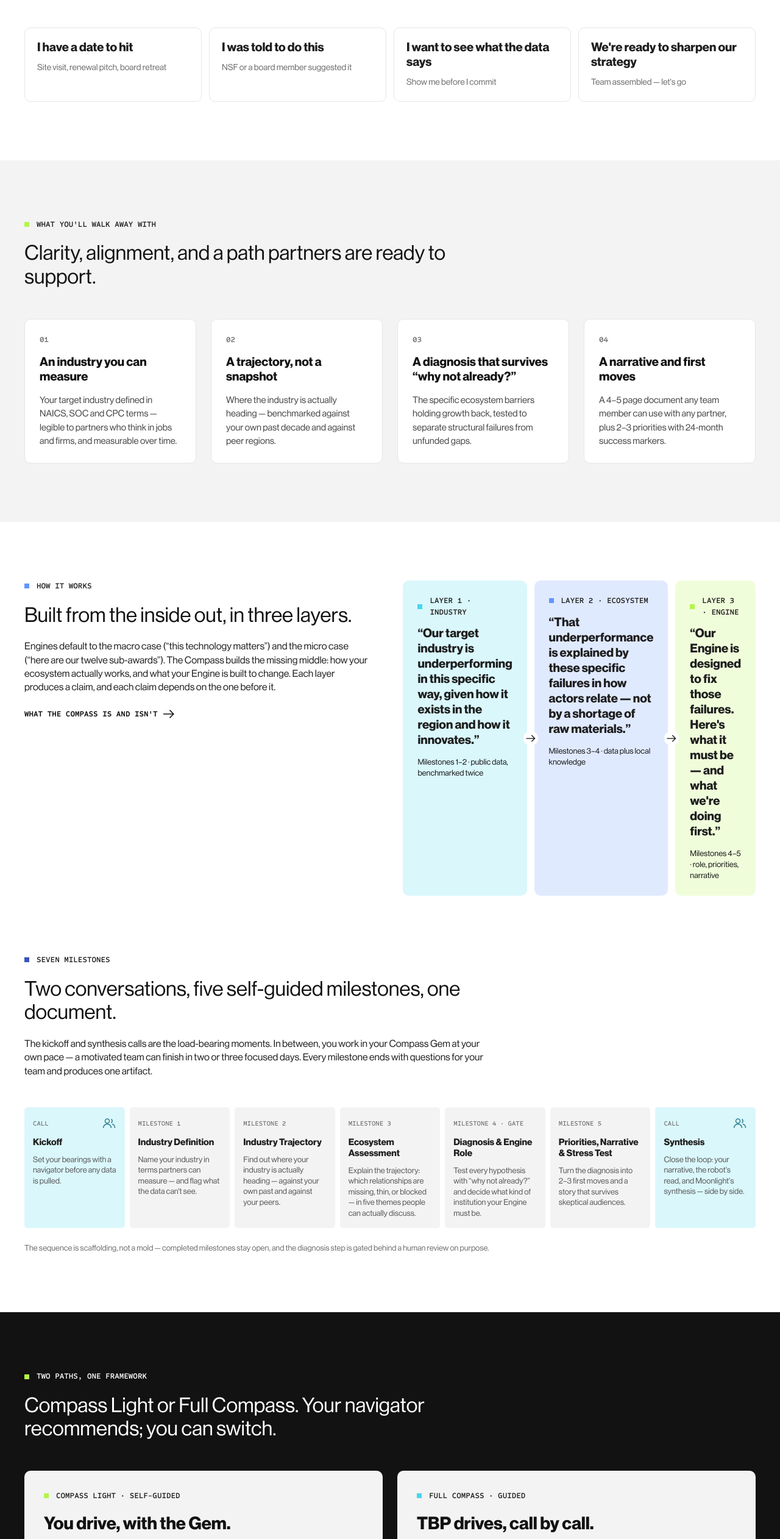
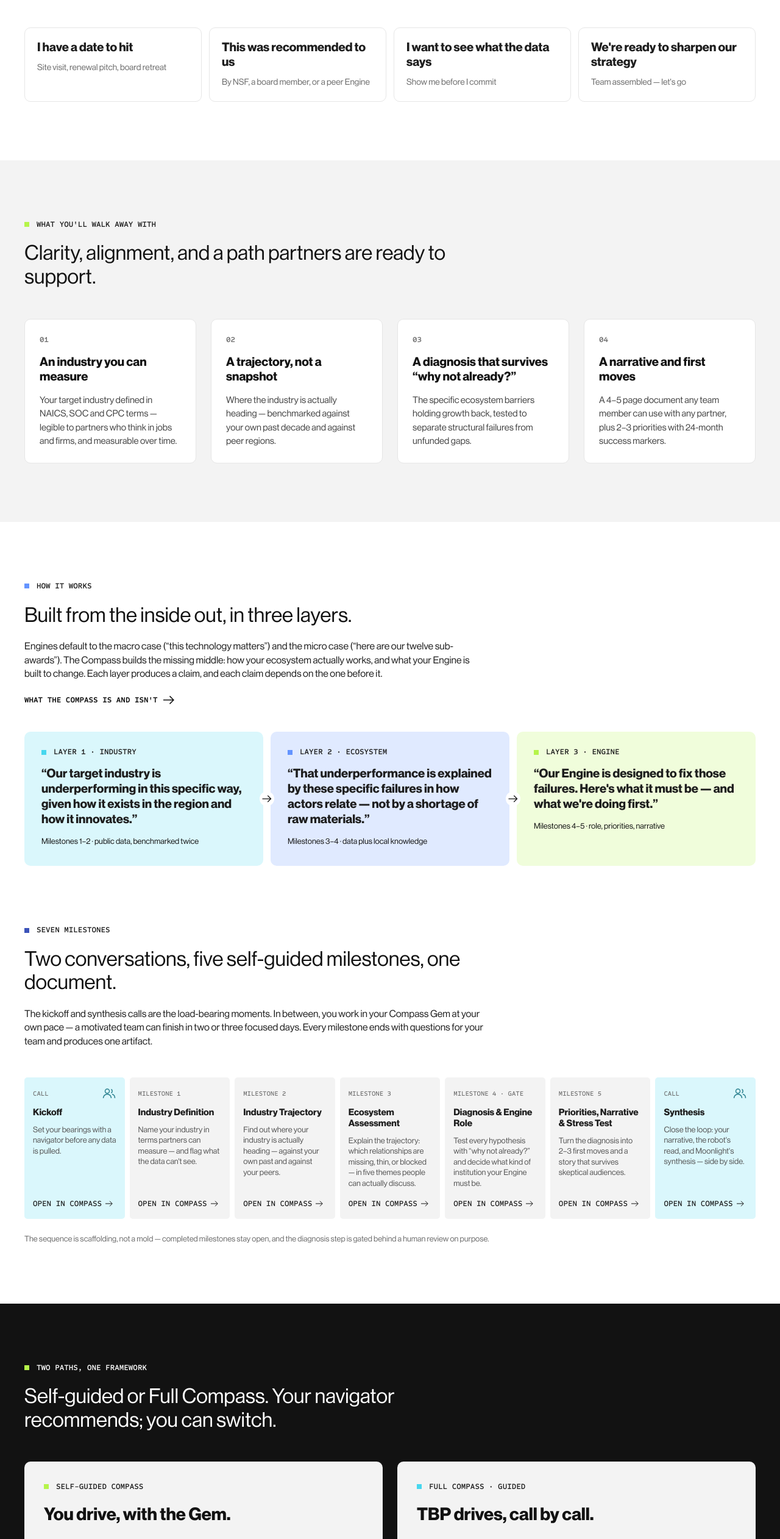
Before and after one commit to uxhawk/the-builder-platform, a React (Vite) app: page / in a window 1280 px wide. Shown: the part 1018-3542 px from the top of the page at 61% size. Built offline with nearby package versions, Linux system fonts and the light colour scheme.

Commit message:
update timelines

```diff
--- a/src/compass/data/learn.ts
+++ b/src/compass/data/learn.ts
@@ -207,10 +207,10 @@ export const LEARN: LearnTopic[] = [
     ],
   },
   {
-    slug: "self-serve-vs-guided", group: "Process", title: "Compass Light vs. Full Compass", related: ["m0", "m6"],
+    slug: "self-serve-vs-guided", group: "Process", title: "Self-guided vs. Full Compass", related: ["m0", "m6"],
     summary: "Two paths, one framework. TBP recommends a path at kickoff; you can move between them.",
     body: [
-      { t: "table", cols: ["", "Compass Light (self-guided)", "Full Compass (guided)"], rows: [
+      { t: "table", cols: ["", "Self-guided Compass", "Full Compass (guided)"], rows: [
         ["Who drives", "Your team, with the Gem", "TBP's navigator, strategist and data steward"],
         ["Human touchpoints", "Kickoff + synthesis calls; navigator review at the diagnosis gate; off-ramps anywhere", "Five or six facilitated calls over 10–12 weeks"],
         ["Time from your team", "Roughly 8–15 hours; can compress into 2–3 focused days", "6–8 hours of calls plus prep"],
--- a/src/compass/data/milestones.ts
+++ b/src/compass/data/milestones.ts
@@ -51,7 +51,7 @@ export const MILESTONES: Milestone[] = [
     inGem: [
       "Confirm core and enabling NAICS codes, county footprint, and 3–5 peer regions. These lock once your Gem is built.",
       "State your starting hypothesis — what you believe is holding your industry back — before you see any data.",
-      "Agree which path fits: self-guided (Compass Light) or guided (Full Compass). You can switch later.",
+      "Agree which path fits: self-guided Compass or Full Compass (guided). You can switch later.",
     ],
     reflect: [
       "Your Gem is provisioned with your regional data packet (about one business day).",
--- a/src/compass/data/moods.ts
+++ b/src/compass/data/moods.ts
@@ -9,15 +9,15 @@ export interface Mood {
 export const MOODS: Mood[] = [
   {
     id: "deadline", title: "I have a date to hit", sub: "Site visit, renewal pitch, board retreat", tone: "magenta",
-    headline: "Point the Compass at your date.",
-    body: "Cohort one organized everything around a September NSF site visit — and that forcing function was the strongest predictor of a good outcome. A motivated team can move through the milestones in two or three focused days; most take six to ten weeks. Either way, we set the cadence backward from your date.",
+    headline: "Work backward from your deadline.",
+    body: "A fixed date is the best thing that can happen to this work: a site visit, a renewal pitch, or a board retreat tells you exactly what the output has to do and when. A focused team can move through the milestones in two or three days; most take six to ten weeks. Either way, we set the cadence backward from your date.",
     firstStep: "Book your kickoff and declare the deadline. Everything else follows from it.",
     cta: { label: "Book a kickoff", to: "#kickoff" }, alt: { label: "See what you'll walk away with", to: "#outcomes" },
   },
   {
-    id: "obligated", title: "I was told to do this", sub: "NSF or a board member suggested it", tone: "sky",
-    headline: "Fair enough. Here's the minimum — and why it's worth more.",
-    body: "The minimum is a kickoff call and one milestone. What most Engines discover is that the Compass answers the question they keep getting asked and struggle to answer: how is an Engine different from a research grant? A data-grounded answer to that is worth the time even if you stop there.",
+    id: "obligated", title: "This was recommended to us", sub: "By NSF, a board member, or a peer Engine", tone: "sky",
+    headline: "Welcome. Here's what it asks of you — and what you get back.",
+    body: "It starts with one kickoff call and one milestone — that's the whole ask. What most Engines discover is that the Compass answers the question they keep getting asked and struggle to answer: how is an Engine different from a research grant? A data-grounded answer to that is worth the time even if you stop there.",
     firstStep: "Read the one-pager on how an Engine differs from a grant. Then decide.",
     cta: { label: "How an Engine differs from a grant", to: "/learn/engine-vs-grant" }, alt: { label: "How it works", to: "#how" },
   },
--- a/src/pages/Landing.tsx
+++ b/src/pages/Landing.tsx
@@ -72,8 +72,9 @@ export default function Landing() {
       {/* How it works: three layers */}
       <Section id="how">
         <Container>
-          <div className="grid gap-loose" style={{ alignItems: "start" }}>
-            <div className="vertical-content">
+          {/* Intro on top, three equal-width layer cards below — side-by-side left the third card squeezed. */}
+          <div className="stack" style={{ gap: 40, width: "100%" }}>
+            <div className="vertical-content" style={{ maxWidth: 760 }}>
               <Badge label="How it works" color="ultramarine" />
               <h2 className="heading-h2">Built from the inside out, in three layers.</h2>
               <p className="body-text">Engines default to the macro case (“this technology matters”) and the micro case (“here are our twelve sub-awards”). The Compass builds the missing middle: how your ecosystem actually works, and what your Engine is built to change. Each layer produces a claim, and each claim depends on the one before it.</p>
@@ -102,6 +103,7 @@ export default function Landing() {
                 <span className="ov-code">{m.kind === "bookend" ? "Call" : `Milestone ${i}`}{m.gate ? " · gate" : ""}</span>
                 <span className="ov-title">{m.title}</span>
                 <span className="ov-sub">{m.purpose}</span>
+                <span className="ov-cta"><span className="arrow-link-text">Open in Compass</span><ArrowRight /></span>
                 {m.kind === "bookend" && <Users width={16} height={16} style={{ position: "absolute", top: 14, right: 14, color: "var(--colors-brand--sky-blue-dark)" }} />}
               </Link>
             ))}
@@ -117,29 +119,27 @@ export default function Landing() {
         <Container>
           <div className="vertical-content padding">
             <Badge label="Two paths, one framework" color="evergreen" white />
-            <h2 className="heading-h2 font-color-white max-l">Compass Light or Full Compass. Your navigator recommends; you can switch.</h2>
+            <h2 className="heading-h2 font-color-white max-l">Self-guided or Full Compass. Your navigator recommends; you can switch.</h2>
           </div>
           <div className="grid gap-default align-stretch">
             <div className="path-card light">
-              <Badge label="Compass Light · self-guided" color="evergreen" />
+              <Badge label="Self-guided Compass" color="evergreen" />
               <h3 className="heading-h4">You drive, with the Gem.</h3>
               <ul>
                 <li>Kickoff and synthesis calls with your navigator and strategist</li>
                 <li>Five milestones in your Compass Gem, at your pace</li>
                 <li>Navigator review at the diagnosis gate — nothing reaches your team unchallenged</li>
                 <li>Off-ramps everywhere: flag a thought partner at any milestone</li>
-                <li>Roughly 8–15 hours of your team's time</li>
               </ul>
             </div>
             <div className="path-card light">
               <Badge label="Full Compass · guided" color="sky-blue" />
               <h3 className="heading-h4">TBP drives, call by call.</h3>
               <ul>
-                <li>Five or six facilitated calls over 10–12 weeks</li>
+                <li>Five or six facilitated calls</li>
                 <li>TBP does the between-call work: data pulls, stakeholder conversations, drafts</li>
                 <li>A neutral third party in the room for the hard conversations</li>
                 <li>Best for complex, defense-adjacent, or newly-led Engines</li>
-                <li>Limited seats per cohort</li>
               </ul>
             </div>
           </div>
@@ -157,6 +157,7 @@ export default function Landing() {
               <p className="body-text">Each Engine gets a dedicated Gemini Gem: the Compass diagnostic logic plus your regional data packet, and nothing else. No web searches, no fabricated metrics, no generic industry assumptions. It writes an artifact at every milestone and can tell you what the data can't see.</p>
               <p className="body-text">This page and the Gem are separate on purpose. You'll paste a prompt, do the work there, and come back here to reflect, check off, and move on.</p>
               <div className="row gap-l"><ArrowLink to="/learn/how-the-gem-works" state={fromState("/#gem", "Compass home · The Gem")}>How the Gem works</ArrowLink><ArrowLink to="/learn/data-what-it-sees" state={fromState("/#gem", "Compass home · The Gem")}>What the data can and can't see</ArrowLink></div>
+              <div className="row"><Button variant="primary" to={MY_COMPASS} icon={<ArrowRight width={18} height={18} />}>Open your Compass</Button></div>
             </div>
             <div className="stack">
               {[
@@ -221,7 +222,6 @@ export default function Landing() {
           <div className="main-container inside-wide-section align-center">
             <div className="cta-content">
               <div className="vertical-content align-center">
-                <Badge label="Cohort two · kickoffs from Sep 26" />
                 <h2 className="heading-h2 max-l">Ready to point the Compass at your region?</h2>
               </div>
               <div className="cta-container" style={{ gap: 12 }}>
--- a/src/styles/compass.css
+++ b/src/styles/compass.css
@@ -157,8 +157,8 @@
 @media screen and (max-width: 479px) { .mood-grid { grid-template-columns: 1fr; } }
 
 /* ---------- Three layers diagram ---------- */
-.layers { display: grid; grid-template-columns: repeat(3, 1fr); gap: 12px; width: 100%; }
-.layer { position: relative; display: flex; flex-flow: column; gap: 14px; padding: 24px; border-radius: var(--border-radius--default); min-height: 260px; }
+.layers { display: grid; grid-template-columns: repeat(3, minmax(0, 1fr)); gap: 12px; width: 100%; } /* minmax(0,…) — plain 1fr can't shrink below the longest word */
+.layer { position: relative; display: flex; flex-flow: column; gap: 14px; padding: 24px 28px; border-radius: var(--border-radius--default); min-height: 220px; }
 .layer.industry { background: var(--colors-brand--sky-blue-lighter); }
 .layer.ecosystem { background: var(--colors-brand--ultramarine-blue-lighter); }
 .layer.engine { background: var(--colors-brand--evergreen-lighter); }
@@ -170,7 +170,13 @@
 /* ---------- Milestone overview strip (landing) ---------- */
 .overview-strip { display: grid; grid-template-columns: repeat(7, 1fr); gap: 8px; width: 100%; }
 .overview-item { display: flex; flex-flow: column; gap: 10px; padding: 16px 14px; border-radius: var(--border-radius--small); background: var(--colors-interface--grey); min-height: 150px; text-decoration: none; color: inherit; transition: background var(--motion--fast), transform var(--motion--fast); position: relative; }
-.overview-item:hover { transform: translateY(-3px); }
+.overview-item:hover { transform: translateY(-3px); box-shadow: inset 0 0 0 2px var(--colors-brand--evergreen); background: #fff; }
+.overview-item.human:hover { background: var(--colors-brand--sky-blue-lighter); }
+/* Hover affordance: says what a click does. Reserved space so the card doesn't jump; always shown where there is no hover. */
+.overview-item .ov-cta { margin-top: auto; padding-top: 6px; display: inline-flex; align-items: center; gap: 4px; white-space: nowrap; color: var(--colors-interface--dark-2); opacity: 0; transition: opacity var(--motion--fast); }
+.overview-item .ov-cta .icon { width: 16px; height: 16px; }
+.overview-item:hover .ov-cta, .overview-item:focus-visible .ov-cta { opacity: 1; }
+@media (hover: none) { .overview-item .ov-cta { opacity: 1; } }
 .overview-item.human { background: var(--colors-brand--sky-blue-lighter); }
 .overview-item .ov-code { font-family: var(--typefaces--secondary); font-size: 11px; text-transform: uppercase; color: #6b6b6b; }
 .overview-item .ov-title { font-family: var(--typefaces--heading-bold); font-size: 15px; line-height: 1.2; }
```
